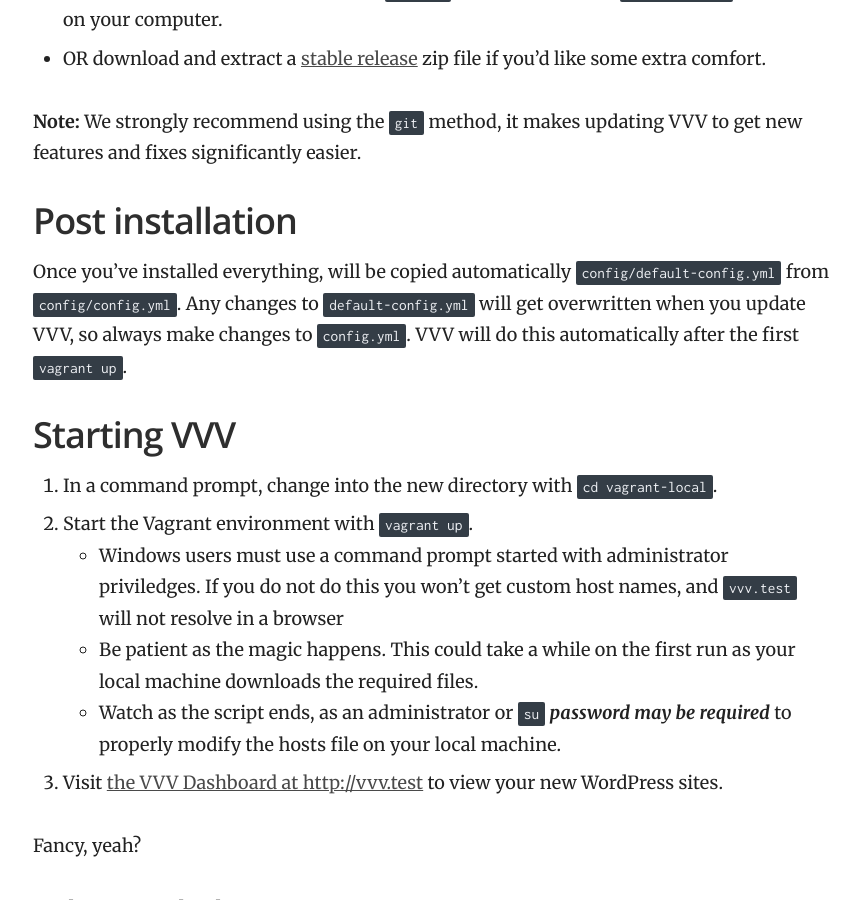
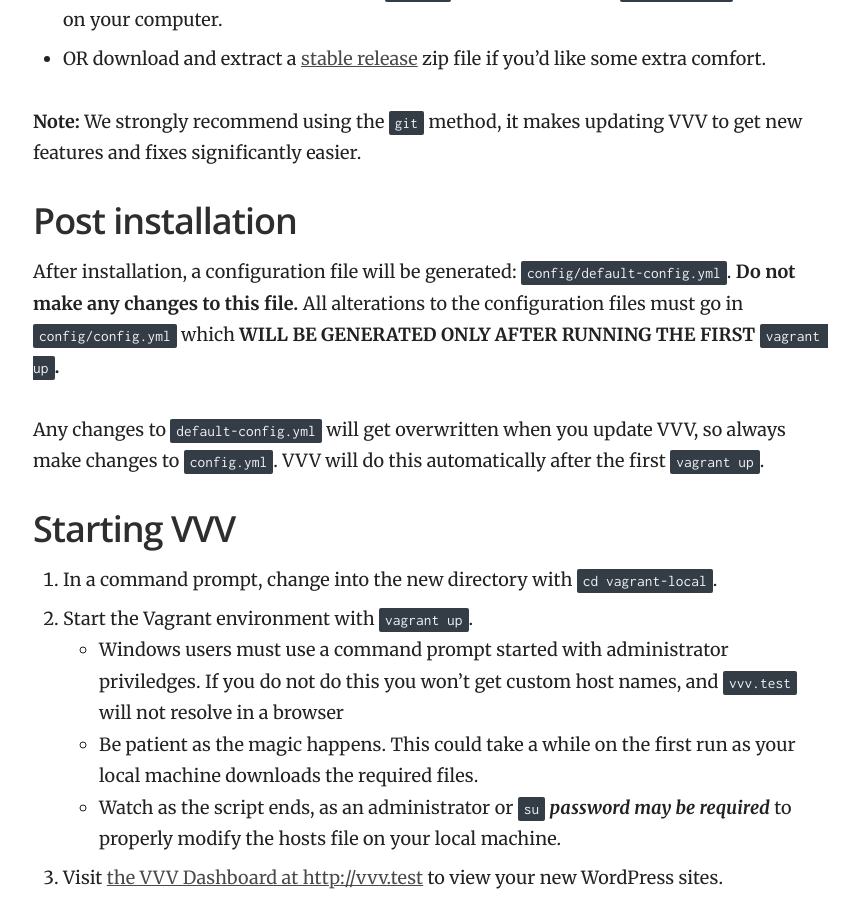
Before and after one commit to Varying-Vagrant-Vagrants/varyingvagrantvagrants.org, a Jekyll site: the page built from docs/en-US/installation/index.md, in a window 1280 px wide and 900 px high, scrolled down 950 px. Shown: the whole window, without its empty margins (357-1216 px from the left). Built offline with Jekyll 4.4.1, drawn with Linux system fonts in a browser that asks for light colours.

Commit message:
Update index.md
Just tweaking a few lines in Post Installation to avoid confusion.

```diff
--- a/docs/en-US/installation/index.md
+++ b/docs/en-US/installation/index.md
@@ -33,7 +33,9 @@ There are 2 methods, both involve downloading a zip file:
 
 ## Post installation
 
-Once you've installed everything, will be copied automatically `config/default-config.yml` from `config/config.yml`. Any changes to `default-config.yml` will get overwritten when you update VVV, so always make changes to `config.yml`.  VVV will do this automatically after the first `vagrant up`.
+After installation, a configuration file will be generated: `config/default-config.yml`. **Do not make any changes to this file.** All alterations to the configuration files must go in `config/config.yml` which **WILL BE GENERATED ONLY AFTER RUNNING THE FIRST `vagrant up`.**
+
+Any changes to `default-config.yml` will get overwritten when you update VVV, so always make changes to `config.yml`.  VVV will do this automatically after the first `vagrant up`.
 
 ## Starting VVV
 
```
